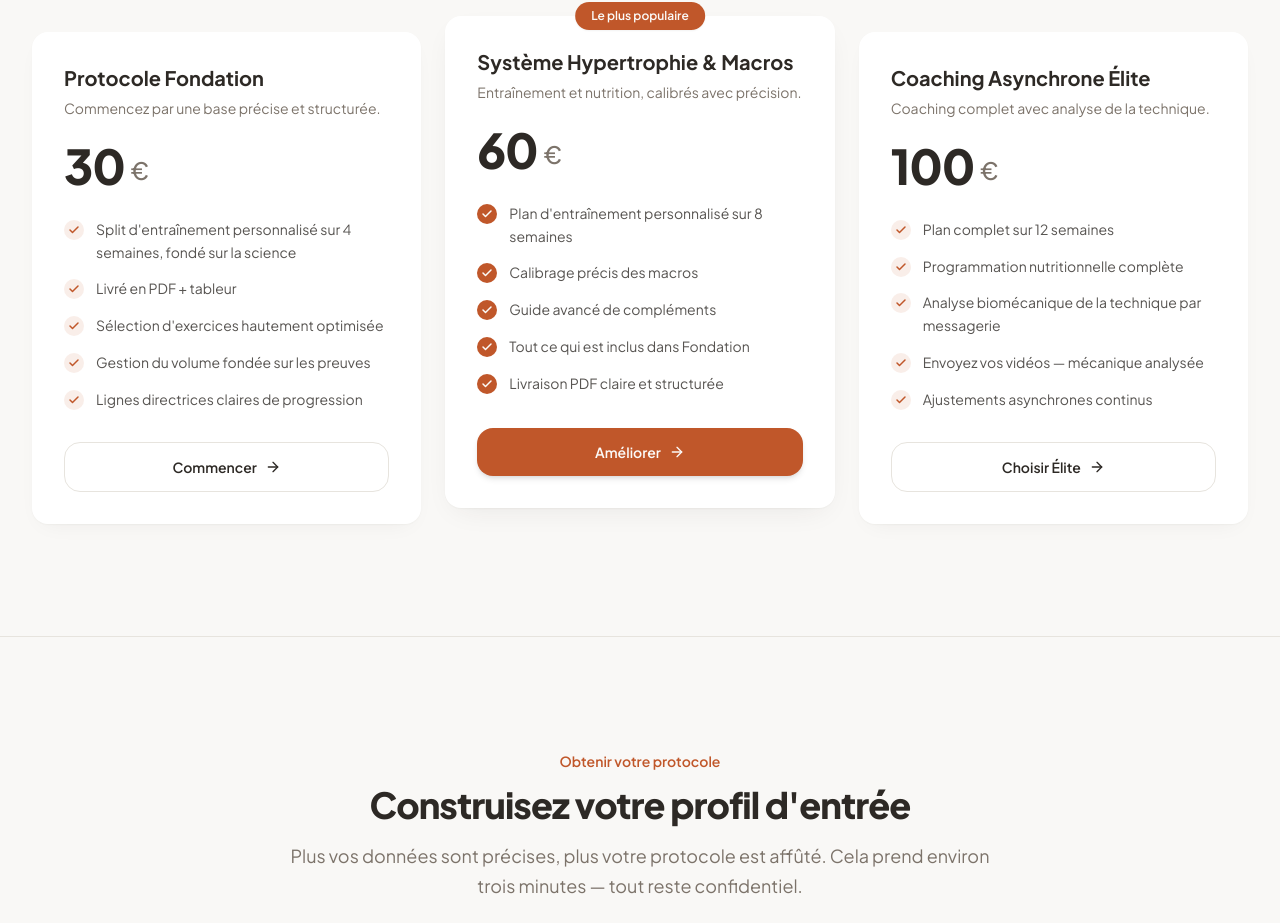
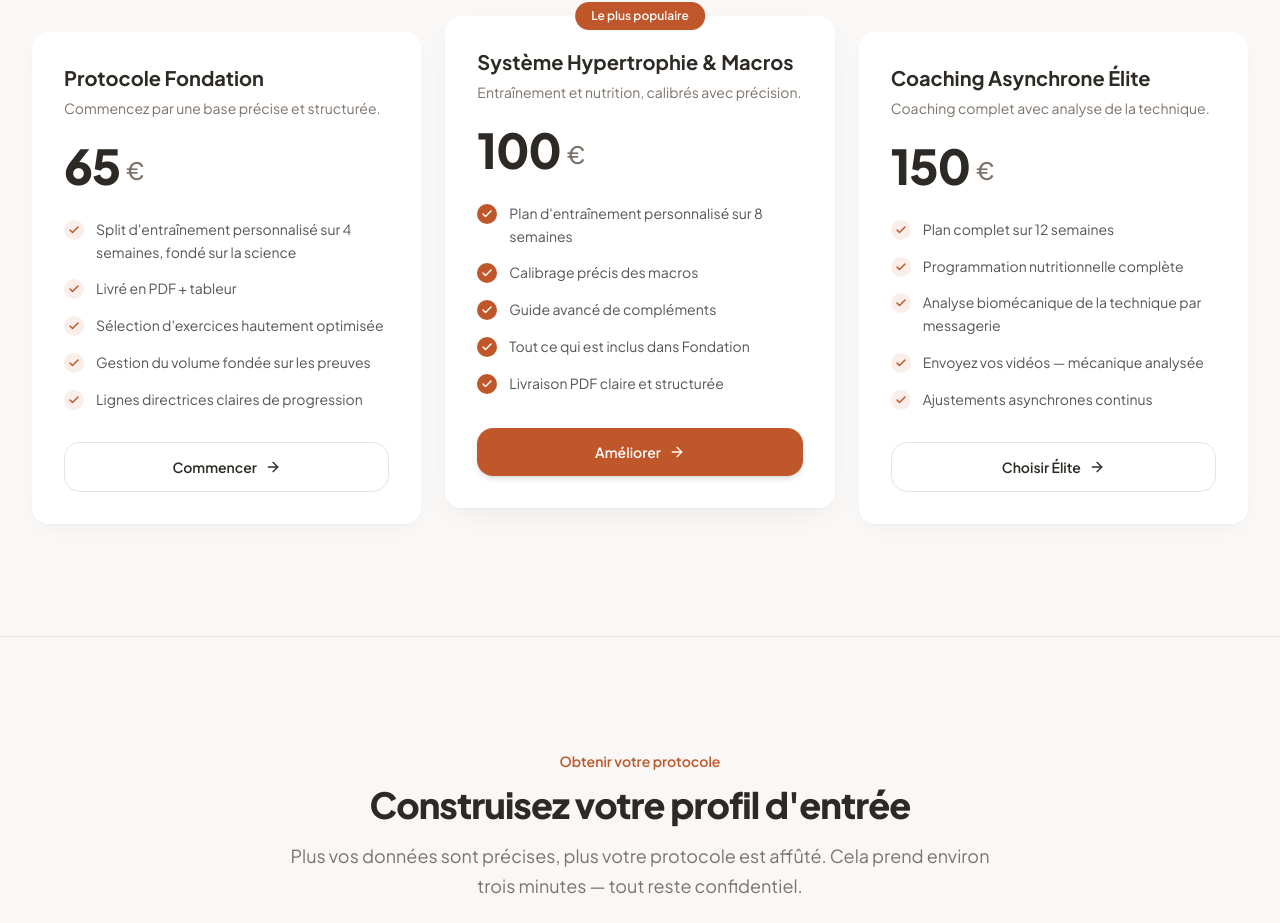
Before and after one commit to REDPETROL6/site, a Next.js app: page / in a window 1280 px wide. Shown: the part 2217-3140 px from the top of the page. Built offline with nearby package versions, Linux system fonts and the light colour scheme.

Commit message:
pricing.tsx

```diff
--- a/components/landing/pricing.tsx
+++ b/components/landing/pricing.tsx
@@ -5,7 +5,7 @@ import { Reveal } from './reveal';
 import { cn } from '@/lib/utils';
 import { useLanguage } from '@/lib/language-context';
 
-const prices = ['30', '60', '100'];
+const prices = ['65', '100', '150'];
 const featured = [false, true, false];
 
 export function Pricing() {
@@ -49,8 +49,8 @@ export function Pricing() {
                 <span className="text-5xl font-extrabold leading-none tracking-tight">
                   {prices[i]}
                 </span>
-                <span className="mb-1 text-2xl font-medium text-muted-foreground">
-                  €
+                <span className="mb-1 text-2xl font-medium text-muted-foreground flex items-end gap-1">
+                  € <span className="text-lg pb-0.5">{p.perMonth}</span>
                 </span>
               </div>
 
```
